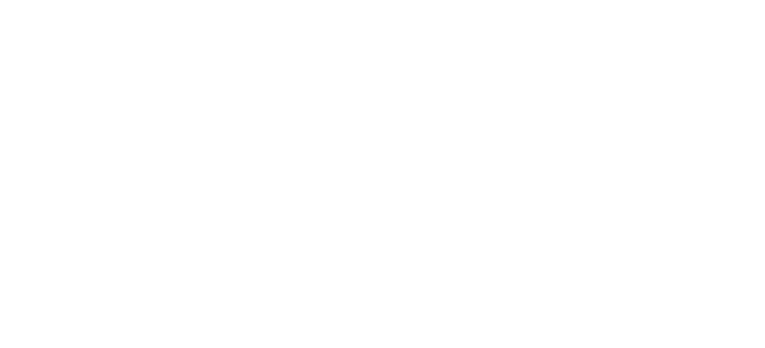
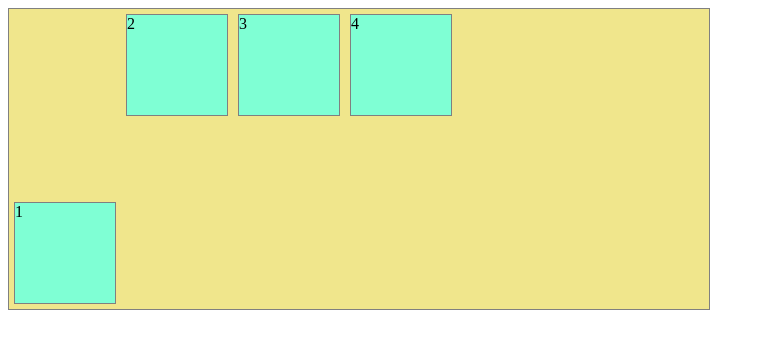
Before and after one commit to IacovColisnicenco/sk-trainings, a plain HTML site: page index.html in a window 1280 px wide. Shown: the whole page, without its empty margins (0-765 px from the left). Drawn offline with Linux system fonts and the light colour scheme.

Commit message:
add training7

```diff
--- a/css/style.css
+++ b/css/style.css
@@ -0,0 +1,39 @@
+/* div {
+    column-count: auto;
+    column-width: 200px;
+    column-gap: 50px;
+    column-rule: 1px solid grey;
+} */
+
+#container {
+    width: 700px;
+    height: 300px;
+    border: 1px solid grey;
+    display: flex;
+    background-color: khaki;
+    flex-direction: row;
+    flex-wrap: wrap;
+    flex-flow: row wrap;
+  /*   justify-content: center;
+    align-items: center; */
+}
+
+.box {
+    width: 100px;
+    height: 100px;
+    background-color: aquamarine;
+    margin: 5px;
+    border: 1px solid grey;
+  /*   flex-grow: 1;
+    flex-basis: 150px; */
+}
+
+#box1 {
+  /*   flex-grow: 2; */
+  /*   flex-shrink: 4; */
+  align-self: flex-end;
+}
+
+#box2 {
+   /*  flex-grow: 3; */
+}
--- a/index.html
+++ b/index.html
@@ -7,6 +7,13 @@
 	 <title>Document</title>
  </head>
  <body>
+	<div id="container">
+		<div class="box" id="box1">1</div>
+		<div class="box" id="box2">2</div>
+		<div class="box" id="box3">3</div>
+		<div class="box" id="box4">4</div>
+	</div>
+
 
  </body>
  </html>
```
Also changed, not shown: 1 other file.
